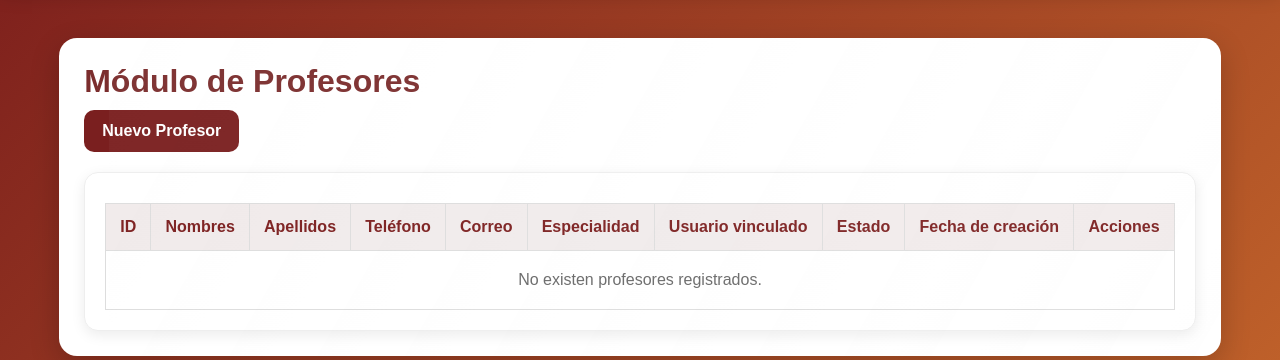
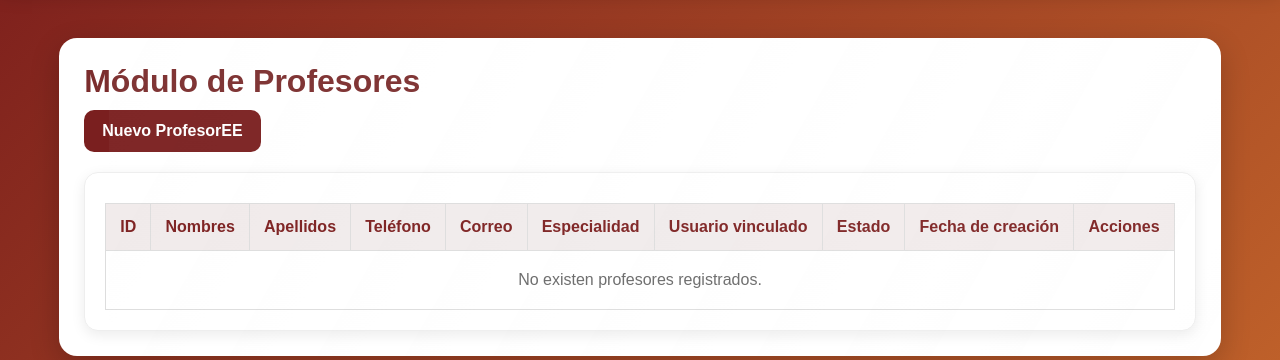
Before and after one commit to vic4284/sistema-colegio, a CodeIgniter 4 app: the page made by app/Views/profesores/index.php in a window 1280 px wide. Shown: the part 148-508 px from the top of the page. Run offline with PHP 8.4 and a stand-in for CodeIgniter, Linux system fonts and the light colour scheme; the template is opened without the code that fills it, so the values that code supplies are empty; some libraries are stand-ins or nearby versions.

```diff
--- a/app/Views/profesores/index.php
+++ b/app/Views/profesores/index.php
@@ -16,7 +16,7 @@
     <?php endif; ?>
 
     <div style="margin-bottom: 20px;">
-        <a class="btn btn-guardar" href="#modal-insertar-profesor">Nuevo Profesor</a>
+        <a class="btn btn-guardar" href="#modal-insertar-profesor">Nuevo ProfesorEE</a>
     </div>
 
     <div class="tabla-responsive">
```
